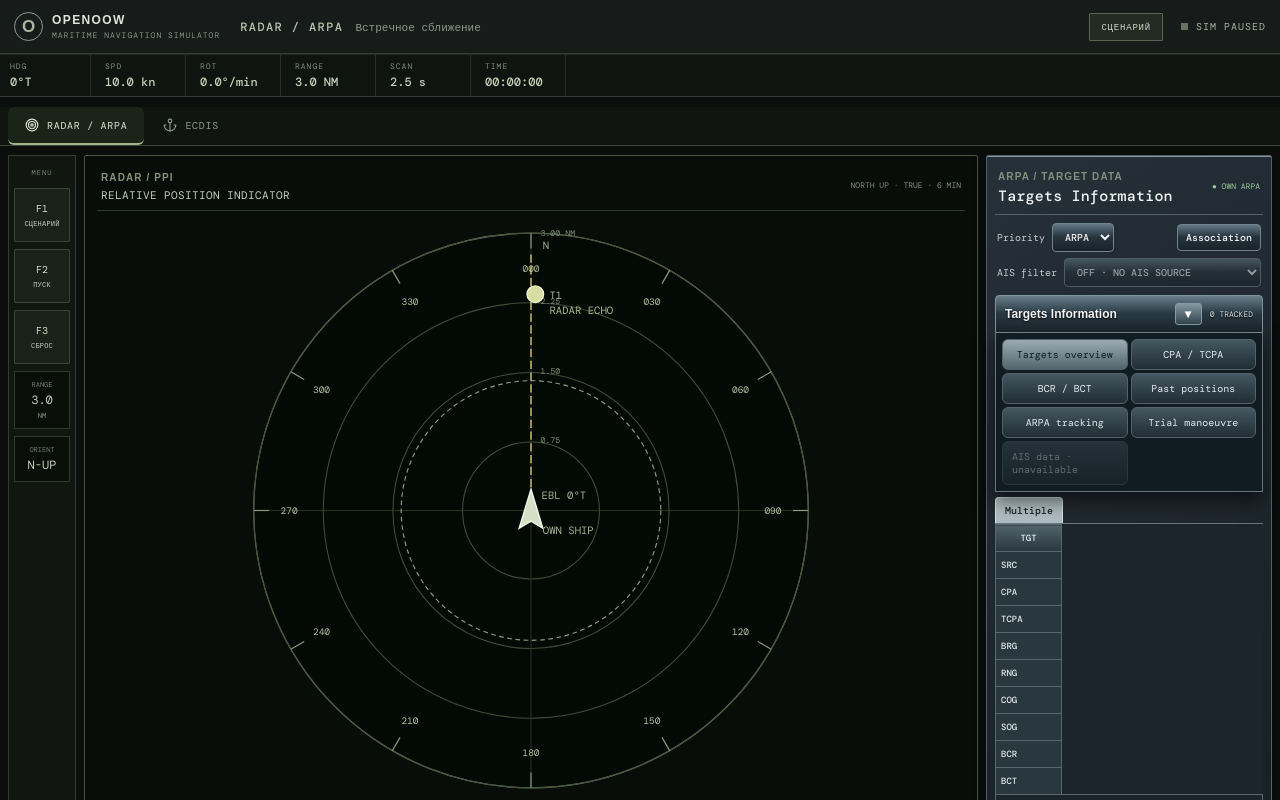
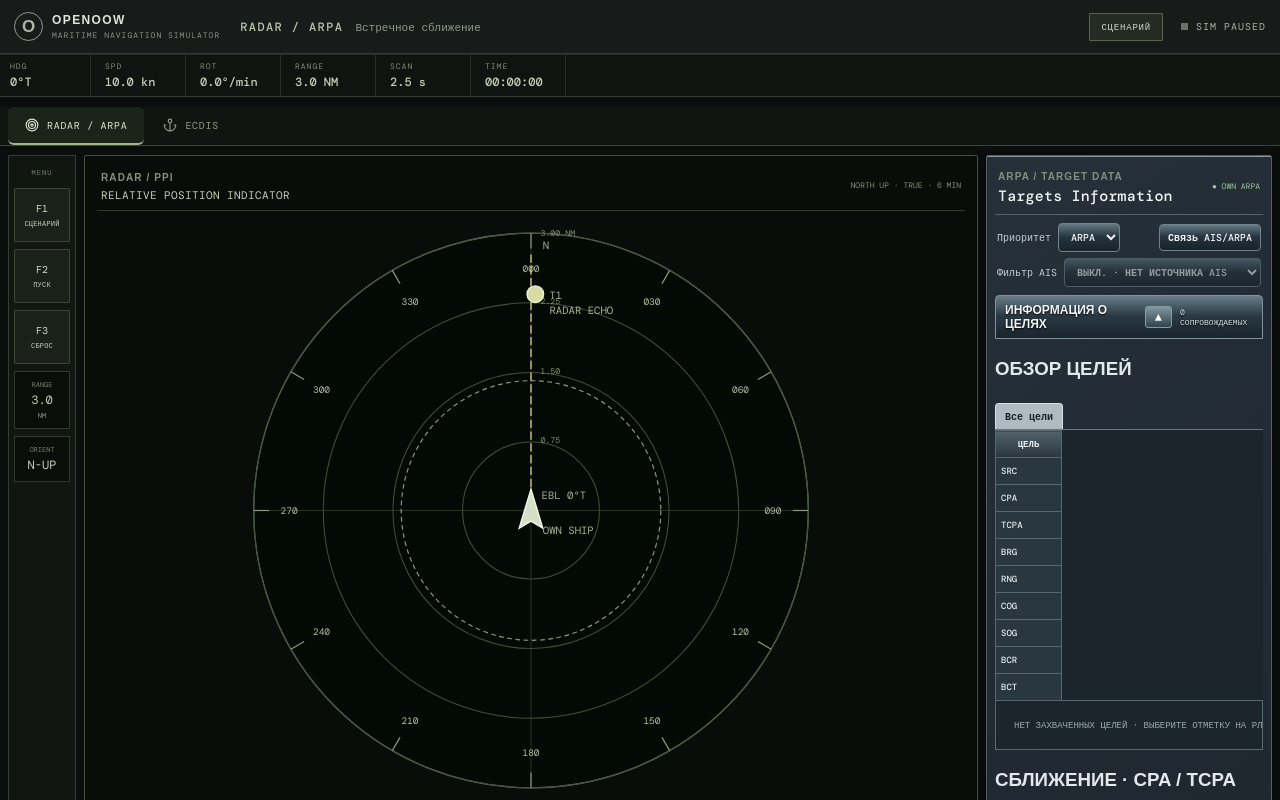
Before and after one commit to quvok/OpenOOW, a React (Vite) app: page / in a window 1280 px wide. Both pictures are taken after a click on the button "Показать или скрыть все блоки информации о целях". Shown: the top 800 px of the page. Built offline with nearby package versions, Linux system fonts and the light colour scheme.

Commit message:
Unify all ARPA target information blocks under one expander (Russian UI)

```diff
--- a/src/ui/App.tsx
+++ b/src/ui/App.tsx
@@ -560,46 +560,61 @@ export default function App() {
         <div className="control-column">
           <section className="panel console-panel target-information-panel">
             <div className="target-info-topline"><div><span className="eyebrow">ARPA / TARGET DATA</span><h2>Targets Information</h2></div><span className="target-source-indicator">● OWN ARPA</span></div>
-            <div className="target-info-controls"><label>Priority <select aria-label="Приоритет источника"><option>ARPA</option></select></label><button type="button" className="target-info-association" title="AIS/ARPA association будет доступна после добавления AIS-потока">Association</button><label className="target-filter-label">AIS filter <select disabled aria-label="Фильтр AIS"><option>OFF · NO AIS SOURCE</option></select></label></div>
-            <div className="target-info-titlebar"><span>Targets Information</span><button type="button" className="target-info-menu-trigger" aria-expanded={targetInfoMenuOpen} onClick={() => setTargetInfoMenuOpen((open) => !open)}>▼</button><small>{arpaInfoRows.length} TRACKED</small></div>
-            {targetInfoMenuOpen && <div className="target-info-menu" role="menu">
-              {[
-                ["overview","Targets overview"],["cpa","CPA / TCPA"],["bow","BCR / BCT"],["history","Past positions"],["tracking","ARPA tracking"],["trial","Trial manoeuvre"],["ais","AIS data · unavailable"],
-              ].map(([page,label])=><button type="button" role="menuitem" key={page} disabled={page==="ais"} className={targetInfoPage===page?"active":""} onClick={()=>{setTargetInfoPage(page);setTargetInfoMenuOpen(false);}}>{label}</button>)}
-            </div>}
-            {targetInfoPage==="overview" ? <>
-              <div className="target-info-tabs" role="tablist" aria-label="Отображение целей">
-                {arpaInfoRows.slice(0,6).map((row,index)=><button type="button" role="tab" aria-selected={targetInfoTab===row.track.targetId} className={targetInfoTab===row.track.targetId?"active":""} key={row.track.targetId} onClick={()=>{setTargetInfoTab(row.track.targetId);setSelectedRadarTargetId(row.track.associatedRadarId);}}>Target {index+1}</button>)}
-                <button type="button" role="tab" aria-selected={targetInfoTab==="multiple"} className={targetInfoTab==="multiple"?"active":""} onClick={()=>setTargetInfoTab("multiple")}>Multiple</button>
+            <div className="target-info-controls"><label>Приоритет <select aria-label="Приоритет источника"><option>ARPA</option></select></label><button type="button" className="target-info-association" title="Сопоставление AIS/ARPA появится после добавления потока AIS">Связь AIS/ARPA</button><label className="target-filter-label">Фильтр AIS <select disabled aria-label="Фильтр AIS"><option>ВЫКЛ. · НЕТ ИСТОЧНИКА AIS</option></select></label></div>
+            <div className="target-info-titlebar"><span>ИНФОРМАЦИЯ О ЦЕЛЯХ</span><button type="button" className="target-info-menu-trigger" aria-label="Показать или скрыть все блоки информации о целях" aria-expanded={targetInfoMenuOpen} onClick={() => setTargetInfoMenuOpen((open) => !open)}>{targetInfoMenuOpen ? "▲" : "▼"}</button><small>{arpaInfoRows.length} СОПРОВОЖДАЕМЫХ</small></div>
+            {targetInfoMenuOpen && <div className="target-info-unified">
+              <section className="target-info-section">
+                <h3>ОБЗОР ЦЕЛЕЙ</h3>
+                <div className="target-info-tabs" role="tablist" aria-label="Выбор цели">
+                  {arpaInfoRows.slice(0,6).map((row,index)=><button type="button" role="tab" aria-selected={targetInfoTab===row.track.targetId} className={targetInfoTab===row.track.targetId?"active":""} key={row.track.targetId} onClick={()=>{setTargetInfoTab(row.track.targetId);setSelectedRadarTargetId(row.track.associatedRadarId);}}>Цель {index+1}</button>)}
+                  <button type="button" role="tab" aria-selected={targetInfoTab==="multiple"} className={targetInfoTab==="multiple"?"active":""} onClick={()=>setTargetInfoTab("multiple")}>Все цели</button>
                 </div>
-              {targetInfoTab==="multiple" || !selectedInfoRow ? <div className="target-info-table-wrap"><table className="target-info-table target-info-multiple-table"><thead><tr><th>TGT</th>{arpaInfoRows.slice(0,5).map((row,index)=><th key={row.track.targetId}><button type="button" className={selectedRadarTargetId===row.track.associatedRadarId?"selected":""} onClick={()=>{setSelectedRadarTargetId(row.track.associatedRadarId);setTargetInfoTab(row.track.targetId);}}>Target {index+1}</button></th>)}</tr></thead><tbody>
+                {targetInfoTab==="multiple" || !selectedInfoRow ? <div className="target-info-table-wrap"><table className="target-info-table target-info-multiple-table"><thead><tr><th>ЦЕЛЬ</th>{arpaInfoRows.slice(0,5).map((row,index)=><th key={row.track.targetId}><button type="button" className={selectedRadarTargetId===row.track.associatedRadarId?"selected":""} onClick={()=>{setSelectedRadarTargetId(row.track.associatedRadarId);setTargetInfoTab(row.track.targetId);}}>Цель {index+1}</button></th>)}</tr></thead><tbody>
                   {targetInfoMetricRows.map((metric)=><tr key={metric.label}><th>{metric.label}</th>{metric.values.slice(0,5).map((value,index)=><td key={arpaInfoRows[index].track.targetId} className={selectedRadarTargetId===arpaInfoRows[index].track.associatedRadarId?"selected":""} onClick={()=>{setSelectedRadarTargetId(arpaInfoRows[index].track.associatedRadarId);setTargetInfoTab(arpaInfoRows[index].track.targetId);}}>{value}</td>)}</tr>)}
-                {arpaInfoRows.length===0&&<tr><td colSpan={6} className="target-info-empty">NO ARPA TARGETS · ACQUIRE A RADAR ECHO</td></tr>}
-              </tbody></table></div> : <div className="target-info-single"><div className="target-info-single-heading"><b>{selectedInfoRow.track.targetId}</b><span>{selectedInfoRow.track.status.toUpperCase()} · SRC ARPA</span><button type="button" onClick={() => releaseTarget(selectedInfoRow.track.targetId)}>CANCEL</button></div>
+                  {arpaInfoRows.length===0&&<tr><td colSpan={6} className="target-info-empty">НЕТ ЗАХВАЧЕННЫХ ЦЕЛЕЙ · ВЫБЕРИТЕ ОТМЕТКУ НА РЛС</td></tr>}
+                </tbody></table></div> : <div className="target-info-single"><div className="target-info-single-heading"><b>{selectedInfoRow.track.targetId}</b><span>{selectedInfoRow.track.status==="tracking"?"СОПРОВОЖДЕНИЕ":selectedInfoRow.track.status==="acquiring"?"ЗАХВАТ":"ПОТЕРЯНА"} · ИСТОЧНИК ARPA</span><button type="button" onClick={() => releaseTarget(selectedInfoRow.track.targetId)}>СНЯТЬ ЗАХВАТ</button></div>
                   <div className="target-info-metrics">{[
                     ["CPA",selectedInfoRow.solution.dcpaNm===null?"—":selectedInfoRow.solution.dcpaNm.toFixed(2),"NM"],
-                  ["TCPA",formatMinutes(selectedInfoRow.solution.tcpaMin),""],["BRG",selectedInfoRow.solution.bearingDeg.toFixed(1),"°T"],["RNG",selectedInfoRow.solution.rangeNm.toFixed(2),"NM"],
-                  ["COG",selectedInfoRow.track.estimatedCourseDeg===null?"—":selectedInfoRow.track.estimatedCourseDeg.toFixed(1),"°T"],["SOG",selectedInfoRow.track.estimatedSpeedKn===null?"—":selectedInfoRow.track.estimatedSpeedKn.toFixed(1),"kn"],
+                    ["TCPA",formatMinutes(selectedInfoRow.solution.tcpaMin),""],["ПЕЛЕНГ",selectedInfoRow.solution.bearingDeg.toFixed(1),"°T"],["ДИСТАНЦИЯ",selectedInfoRow.solution.rangeNm.toFixed(2),"NM"],
+                    ["КУРС",selectedInfoRow.track.estimatedCourseDeg===null?"—":selectedInfoRow.track.estimatedCourseDeg.toFixed(1),"°T"],["СКОРОСТЬ",selectedInfoRow.track.estimatedSpeedKn===null?"—":selectedInfoRow.track.estimatedSpeedKn.toFixed(1),"уз"],
                     ["BCR",selectedInfoRow.bow.bcrNm===null?"—":selectedInfoRow.bow.bcrNm.toFixed(2),"NM"],["BCT",formatMinutes(selectedInfoRow.bow.bctMin),""],
                   ].map(([label,value,unit])=><div key={label}><small>{label}</small><b>{value}</b><em>{unit}</em></div>)}</div></div>}
-            </> : targetInfoPage==="cpa" ? <div className="target-info-detail"><h3>CPA / TCPA · {selectedInfoRow?.track.targetId ?? "NO TARGET"}</h3>{selectedInfoRow ? <div className="target-info-metrics"><div><small>DCPA</small><b>{selectedInfoRow.solution.dcpaNm?.toFixed(2) ?? "—"}</b><em>NM</em></div><div><small>TCPA</small><b>{formatMinutes(selectedInfoRow.solution.tcpaMin)}</b></div><div><small>RANGE</small><b>{selectedInfoRow.solution.rangeNm.toFixed(2)}</b><em>NM</em></div><div><small>BEARING</small><b>{selectedInfoRow.solution.bearingDeg.toFixed(1)}</b><em>°T</em></div></div> : <p>Захватите отметку в ARPA.</p>}</div>
-            : targetInfoPage==="bow" ? <div className="target-info-detail"><h3>BOW CROSSING · {selectedInfoRow?.track.targetId ?? "NO TARGET"}</h3>{selectedInfoRow ? <div className="target-info-metrics"><div><small>BCR</small><b>{selectedInfoRow.bow.bcrNm?.toFixed(2) ?? "—"}</b><em>NM</em></div><div><small>BCT</small><b>{formatMinutes(selectedInfoRow.bow.bctMin)}</b></div></div> : <p>Захватите и дождитесь TRACK.</p>}</div>
-            : targetInfoPage==="history" ? <div className="target-info-detail"><h3>PAST POSITIONS · {selectedInfoRow?.track.targetId ?? "NO TARGET"}</h3>{selectedInfoRow ? <table className="target-info-table"><thead><tr><th>TIME</th><th>EAST POS</th><th>NORTH POS</th></tr></thead><tbody>{selectedInfoRow.track.measurements.slice().reverse().map((sample,index)=><tr key={sample.timeSeconds+"-"+index}><td>{formatTime(sample.timeSeconds)}</td><td>{sample.xNm.toFixed(3)} NM</td><td>{sample.yNm.toFixed(3)} NM</td></tr>)}</tbody></table> : <p>Выберите ARPA-цель.</p>}</div>
-            : targetInfoPage==="tracking" ? <div className="target-info-detail"><h3>ARPA TRACK STATUS</h3>{arpaInfoRows.map(row=><button type="button" className="target-info-track-row" key={row.track.targetId} onClick={()=>{setTargetInfoTab(row.track.targetId);setSelectedRadarTargetId(row.track.associatedRadarId);}}><b>{row.track.targetId}</b><span>{row.track.status.toUpperCase()}</span><span>{row.track.measurementsUsed} SCANS</span></button>)}</div>
-            : <div className="target-info-detail"><h3>TRIAL MANOEUVRE · {selectedInfoRow?.track.targetId ?? "SELECT TARGET"}</h3>
+              </section>
+              <section className="target-info-section">
+                <h3>СБЛИЖЕНИЕ · CPA / TCPA</h3>
+                {selectedInfoRow ? <div className="target-info-metrics"><div><small>DCPA · МИНИМАЛЬНОЕ СБЛИЖЕНИЕ</small><b>{selectedInfoRow.solution.dcpaNm?.toFixed(2) ?? "—"}</b><em>NM</em></div><div><small>TCPA · ВРЕМЯ ДО CPA</small><b>{formatMinutes(selectedInfoRow.solution.tcpaMin)}</b></div><div><small>ТЕКУЩАЯ ДИСТАНЦИЯ</small><b>{selectedInfoRow.solution.rangeNm.toFixed(2)}</b><em>NM</em></div><div><small>ИСТИННЫЙ ПЕЛЕНГ</small><b>{selectedInfoRow.solution.bearingDeg.toFixed(1)}</b><em>°T</em></div></div> : <p>Выберите сопровождаемую цель.</p>}
+              </section>
+              <section className="target-info-section">
+                <h3>ПЕРЕСЕЧЕНИЕ КУРСА · BCR / BCT</h3>
+                {selectedInfoRow ? <div className="target-info-metrics"><div><small>BCR · ДИСТАНЦИЯ ПЕРЕСЕЧЕНИЯ</small><b>{selectedInfoRow.bow.bcrNm?.toFixed(2) ?? "—"}</b><em>NM</em></div><div><small>BCT · ВРЕМЯ ПЕРЕСЕЧЕНИЯ</small><b>{formatMinutes(selectedInfoRow.bow.bctMin)}</b></div></div> : <p>Выберите сопровождаемую цель.</p>}
+              </section>
+              <section className="target-info-section">
+                <h3>ПРЕДЫДУЩИЕ ПОЛОЖЕНИЯ</h3>
+                {selectedInfoRow ? <div className="target-info-table-wrap"><table className="target-info-table"><thead><tr><th>ВРЕМЯ</th><th>ВОСТОК</th><th>СЕВЕР</th></tr></thead><tbody>{selectedInfoRow.track.measurements.slice().reverse().map((sample,index)=><tr key={sample.timeSeconds+"-"+index}><td>{formatTime(sample.timeSeconds)}</td><td>{sample.xNm.toFixed(3)} NM</td><td>{sample.yNm.toFixed(3)} NM</td></tr>)}</tbody></table></div> : <p>История появится после выбора и захвата цели.</p>}
+              </section>
+              <section className="target-info-section">
+                <h3>СОПРОВОЖДЕНИЕ ARPA</h3>
+                {arpaInfoRows.length ? <div className="target-info-tracking-list">{arpaInfoRows.map(row=><button type="button" className={selectedInfoRow?.track.targetId===row.track.targetId?"target-info-track-row selected":"target-info-track-row"} key={row.track.targetId} onClick={()=>{setTargetInfoTab(row.track.targetId);setSelectedRadarTargetId(row.track.associatedRadarId);}}><b>{row.track.targetId}</b><span>{row.track.status==="tracking"?"СОПРОВОЖДАЕТСЯ":row.track.status==="acquiring"?"ЗАХВАТ":"ПОТЕРЯНА"}</span><span>{row.track.measurementsUsed} СКАН.</span></button>)}</div> : <p>Нет сопровождаемых целей.</p>}
+              </section>
+              <section className="target-info-section">
+                <h3>ПРОБНЫЙ МАНЁВР · TRIAL MANOEUVRE</h3>
                 <div className="trial-controls trial-controls-compact">
-                <label>SET CSE °T<input type="number" min="0" max="359" value={trialCourseDeg} onChange={e=>setTrialCourseDeg(Math.max(0,Math.min(359,Number(e.target.value)||0)))}/></label>
-                <label>SET SPD kn<input type="number" min="0" max="30" step="0.5" value={trialSpeedKn} onChange={e=>setTrialSpeedKn(Math.max(0,Math.min(30,Number(e.target.value)||0)))}/></label>
-                <label>DELAY min<input type="number" min="0" max="30" step="0.5" value={trialDelayMin} onChange={e=>setTrialDelayMin(Math.max(0,Math.min(30,Number(e.target.value)||0)))}/></label>
-                <label>ROT °/min<input type="number" min="0.1" max="30" step="0.5" value={trialRotDegPerMin} onChange={e=>setTrialRotDegPerMin(Math.max(0.1,Math.min(30,Number(e.target.value)||0.1)))}/></label>
-                <label>ACC kn/min<input type="number" min="0" max="5" step="0.1" value={trialAcceleration} onChange={e=>setTrialAcceleration(Math.max(0,Math.min(5,Number(e.target.value)||0)))}/></label>
-                <label>DEC kn/min<input type="number" min="0" max="5" step="0.1" value={trialDeceleration} onChange={e=>setTrialDeceleration(Math.max(0,Math.min(5,Number(e.target.value)||0)))}/></label>
-                <label>VECTOR min<input type="number" min="1" max="120" value={trialHorizonMin} onChange={e=>setTrialHorizonMin(Math.max(1,Math.min(120,Number(e.target.value)||1)))}/></label>
+                  <label>ЗАДАННЫЙ КУРС °T<input type="number" min="0" max="359" value={trialCourseDeg} onChange={e=>setTrialCourseDeg(Math.max(0,Math.min(359,Number(e.target.value)||0)))}/></label>
+                  <label>ЗАДАННАЯ СКОРОСТЬ, уз<input type="number" min="0" max="30" step="0.5" value={trialSpeedKn} onChange={e=>setTrialSpeedKn(Math.max(0,Math.min(30,Number(e.target.value)||0)))}/></label>
+                  <label>ЗАДЕРЖКА, мин<input type="number" min="0" max="30" step="0.5" value={trialDelayMin} onChange={e=>setTrialDelayMin(Math.max(0,Math.min(30,Number(e.target.value)||0)))}/></label>
+                  <label>СКОРОСТЬ ПОВОРОТА, °/мин<input type="number" min="0.1" max="30" step="0.5" value={trialRotDegPerMin} onChange={e=>setTrialRotDegPerMin(Math.max(0.1,Math.min(30,Number(e.target.value)||0.1)))}/></label>
+                  <label>РАЗГОН, уз/мин<input type="number" min="0" max="5" step="0.1" value={trialAcceleration} onChange={e=>setTrialAcceleration(Math.max(0,Math.min(5,Number(e.target.value)||0)))}/></label>
+                  <label>ТОРМОЖЕНИЕ, уз/мин<input type="number" min="0" max="5" step="0.1" value={trialDeceleration} onChange={e=>setTrialDeceleration(Math.max(0,Math.min(5,Number(e.target.value)||0)))}/></label>
+                  <label>ГОРИЗОНТ ПРОГНОЗА, мин<input type="number" min="1" max="120" value={trialHorizonMin} onChange={e=>setTrialHorizonMin(Math.max(1,Math.min(120,Number(e.target.value)||1)))}/></label>
                 </div>
-              {selectedTrialSolution && <div className="target-info-metrics"><div><small>TRIAL CPA</small><b>{selectedTrialSolution.dcpaNm?.toFixed(2) ?? "—"}</b><em>NM</em></div><div><small>TRIAL TCPA</small><b>{formatMinutes(selectedTrialSolution.tcpaMin)}</b></div></div>}
-              <p className="cpa-note">Прогноз учитывает задержку, поворот с постоянным ROT и темп изменения скорости. Все сопровождаемые цели продолжают обновляться; реальное движение собственного судна не меняется.</p>
+                {selectedTrialSolution ? <div className="target-info-metrics"><div><small>ПРОГНОЗНЫЙ DCPA</small><b>{selectedTrialSolution.dcpaNm?.toFixed(2) ?? "—"}</b><em>NM</em></div><div><small>ПРОГНОЗНЫЙ TCPA</small><b>{formatMinutes(selectedTrialSolution.tcpaMin)}</b></div></div> : <p>Для прогноза выберите сопровождаемую цель.</p>}
+                <p className="cpa-note">Расчёт пробного манёвра не изменяет фактическое движение собственного судна. Сопровождение целей продолжает обновляться.</p>
+              </section>
+              <section className="target-info-section target-info-unavailable">
+                <h3>ДАННЫЕ AIS</h3><p>AIS-источник не подключён. Сопоставление AIS/ARPA и AIS-фильтр недоступны.</p>
+              </section>
+              <div className="target-info-foot"><span>CPA/TCPA · BCR/BCT</span><span>ПЕЛЕНГ: ИСТИННЫЙ</span><span>ИСТОЧНИК: ИЗМЕРЕНИЯ РЛС</span></div>
             </div>}
-            <div className="target-info-foot"><span>CPA/TCPA · BCR/BCT</span><span>BEARING: TRUE</span><span>SOURCE: RADAR MEASUREMENTS</span></div>
           </section>
           <section className="panel console-panel">
             <div className="panel-heading"><div><span className="eyebrow">ARPA DISPLAY</span><h2>Векторы целей</h2></div></div>
```
Lines whose indentation alone changed are shown as unchanged.
